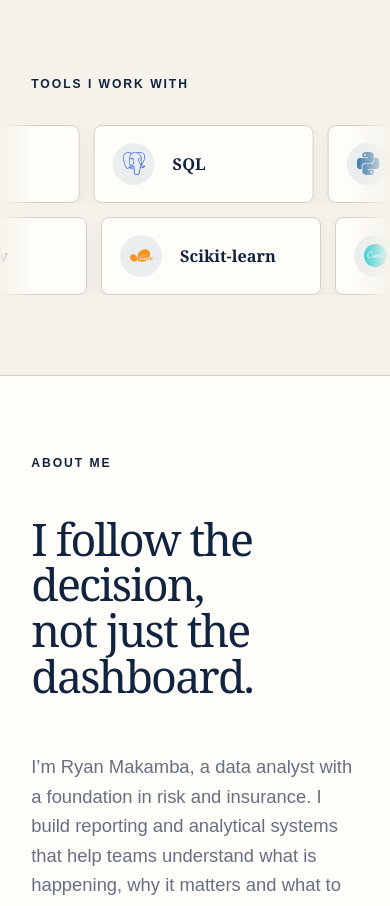
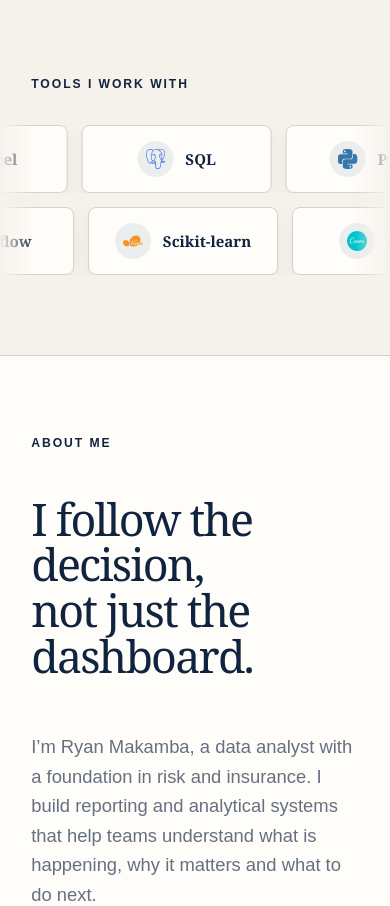
Before and after one commit to ryanmakamba/ryanmakamba.github.io, a Next.js app: page / in a window 390 px wide. Shown: the part 6820-7726 px from the top of the page. Built offline with nearby package versions, Linux system fonts and the light colour scheme.

Commit message:
Resize and center moving tool cards

```diff
--- a/app/globals.css
+++ b/app/globals.css
@@ -16,7 +16,7 @@ nav a:hover,.text-link:hover { border-color:var(--rust); }
 .hero:after { content:""; position:absolute; width:280px; height:280px; border:54px solid rgba(31,92,120,.08); border-radius:50%; right:-90px; top:80px; }
 .eyebrow { text-transform:uppercase; letter-spacing:.16em; font-size:.76rem!important; font-weight:800; margin:0 0 26px; display:flex; align-items:center; gap:10px; }
 .eyebrow span { width:8px; height:8px; border-radius:50%; background:var(--rust); }
-h1 { font-family:Georgia,'Times New Roman',serif; font-size:clamp(4.6rem,9.7vw,9.25rem); line-height:.98; letter-spacing:-.05em; font-weight:500; margin:0; }
+h1 { font-family:Georgia,'Times New Roman',serif; font-size:clamp(4.2rem,8.7vw,8.2rem); line-height:.98; letter-spacing:-.05em; font-weight:500; margin:0; }
 .specialization { margin:38px 0 24px; display:flex; align-items:center; flex-wrap:wrap; gap:10px; text-transform:uppercase; letter-spacing:.09em; font-size:clamp(.72rem,1.1vw,.94rem); font-weight:800; }
 .specialization i { width:5px; height:5px; background:var(--rust); transform:rotate(45deg); }
 .intro { max-width:680px; font-size:clamp(1.1rem,1.65vw,1.5rem); line-height:1.55; color:#405066; }
@@ -73,11 +73,11 @@ h1 { font-family:Georgia,'Times New Roman',serif; font-size:clamp(4.6rem,9.7vw,9
 .tool-track { width:max-content; display:flex; gap:14px; animation:tool-scroll 34s linear infinite; }
 .tool-marquee.reverse .tool-track { animation-direction:reverse; animation-duration:38s; }
 .tool-marquee:hover .tool-track { animation-play-state:paused; }
-.tool-chip { width:250px; min-height:86px; display:grid; grid-template-columns:46px 1fr; gap:14px; align-items:center; background:var(--white); border:1px solid var(--line); border-radius:8px; padding:16px 18px; box-shadow:0 7px 18px rgba(16,35,63,.05); }
-.tool-icon { width:42px; height:42px; display:grid; place-items:center; background:rgba(31,92,120,.09); border-radius:50%; color:var(--blue); }
+.tool-chip { width:205px; min-height:72px; display:flex; justify-content:center; gap:12px; align-items:center; text-align:center; background:var(--white); border:1px solid var(--line); border-radius:8px; padding:12px 16px; box-shadow:0 7px 18px rgba(16,35,63,.05); }
+.tool-icon { width:36px; height:36px; flex:0 0 36px; display:grid; place-items:center; background:rgba(31,92,120,.09); border-radius:50%; color:var(--blue); }
 .tool-icon svg { width:21px; height:21px; stroke-width:1.8; }
-.tool-icon img { width:23px; height:23px; display:block; object-fit:contain; }
-.tool-chip b { display:block; color:var(--ink); font-family:Georgia,serif; font-size:1.02rem; font-weight:600; }
+.tool-icon img { width:20px; height:20px; display:block; object-fit:contain; }
+.tool-chip b { display:block; color:var(--ink); font-family:Georgia,serif; font-size:.94rem; font-weight:600; }
 @keyframes tool-scroll { to { transform:translateX(calc(-50% - 7px)); } }
 @media (prefers-reduced-motion:reduce) { .tool-track { animation:none; } }
 
@@ -185,7 +185,7 @@ footer svg { width:15px; }
   .timeline article { grid-template-columns:1fr; gap:16px; padding:28px 0; }
   .timeline time { justify-self:start; text-align:left; grid-row:2; }
   .experience-logo { width:156px; height:74px; }
-  .tool-chip { width:220px; min-height:78px; }
+  .tool-chip { width:190px; min-height:68px; }
   .about-story article { gap:15px; }
   .about-rule { text-align:left; }
   .about-rule .eyebrow { justify-content:flex-start; }
```
